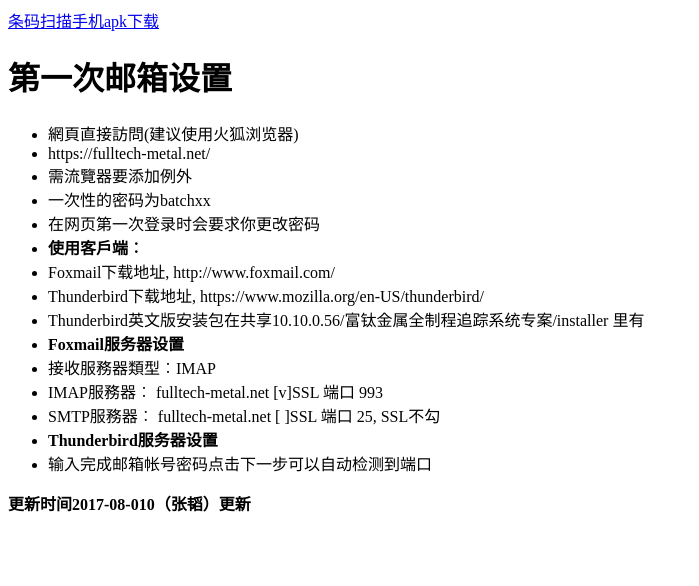
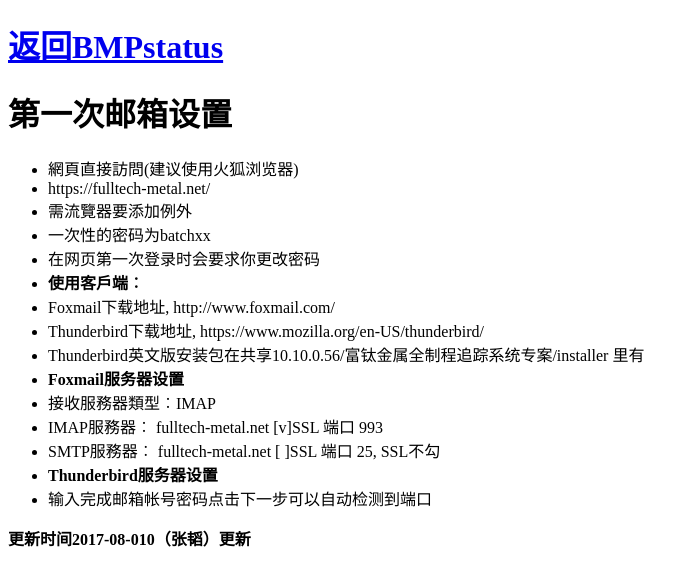
Before and after one commit to ft2017/email, a plain HTML site: page index.html in a window 1280 px wide. Shown: the whole page, without its empty margins (0-699 px from the left). Drawn offline with Linux system fonts and the light colour scheme.

Commit message:
更新内容

```diff
--- a/index.html
+++ b/index.html
@@ -11,7 +11,7 @@ and open the template in the editor.
         <meta name="viewport" content="width=device-width, initial-scale=1.0">
     </head>
     <body>
-         <a href="http://10.10.1.14/bpmstatus/">条码扫描手机apk下载</a>
+        <h1><a href="http://10.10.1.14/bpmstatus/">返回BMPstatus</a></h1>
         <div>
             <h1>第一次邮箱设置</h1>
             <ul>
```
